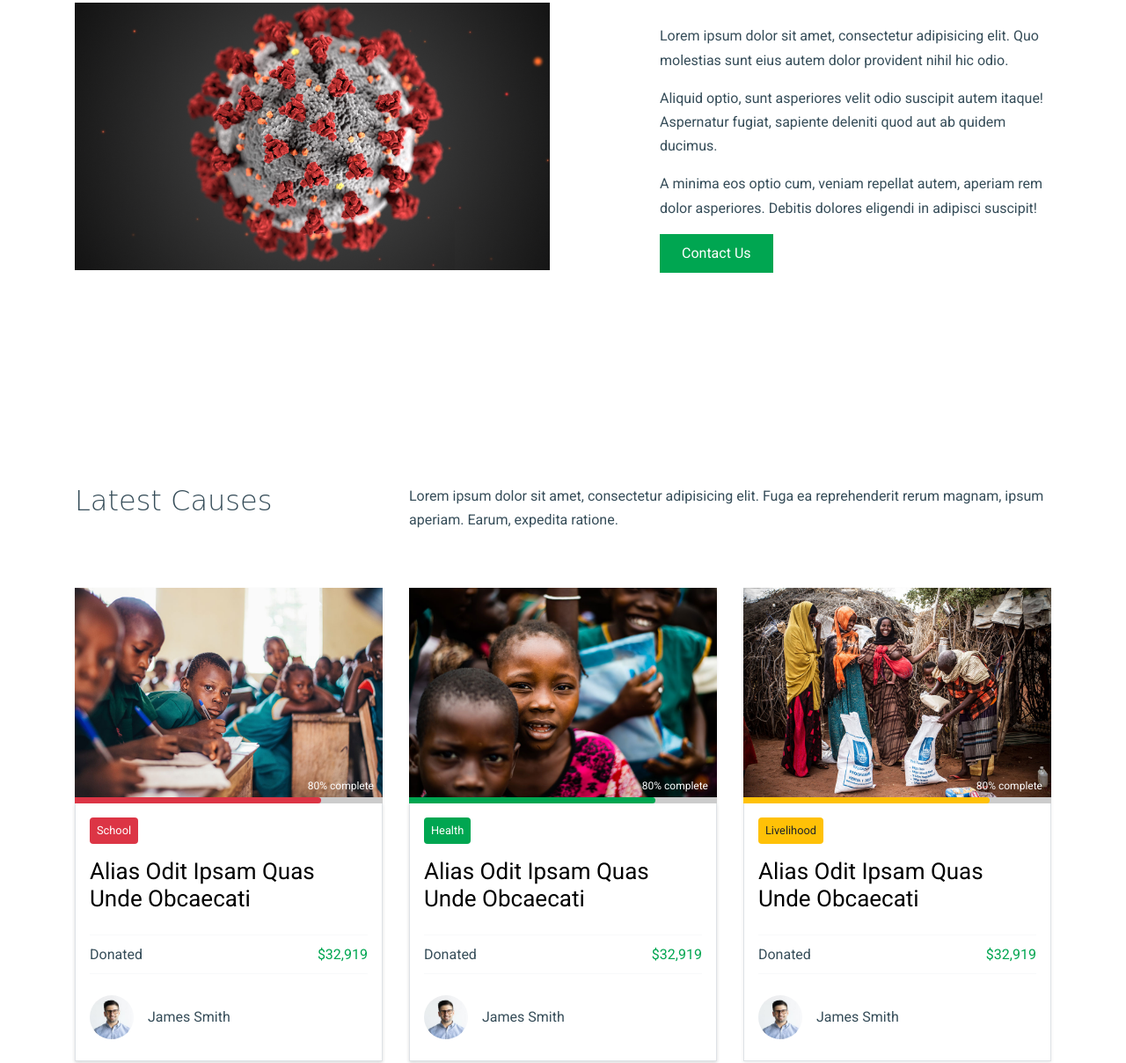
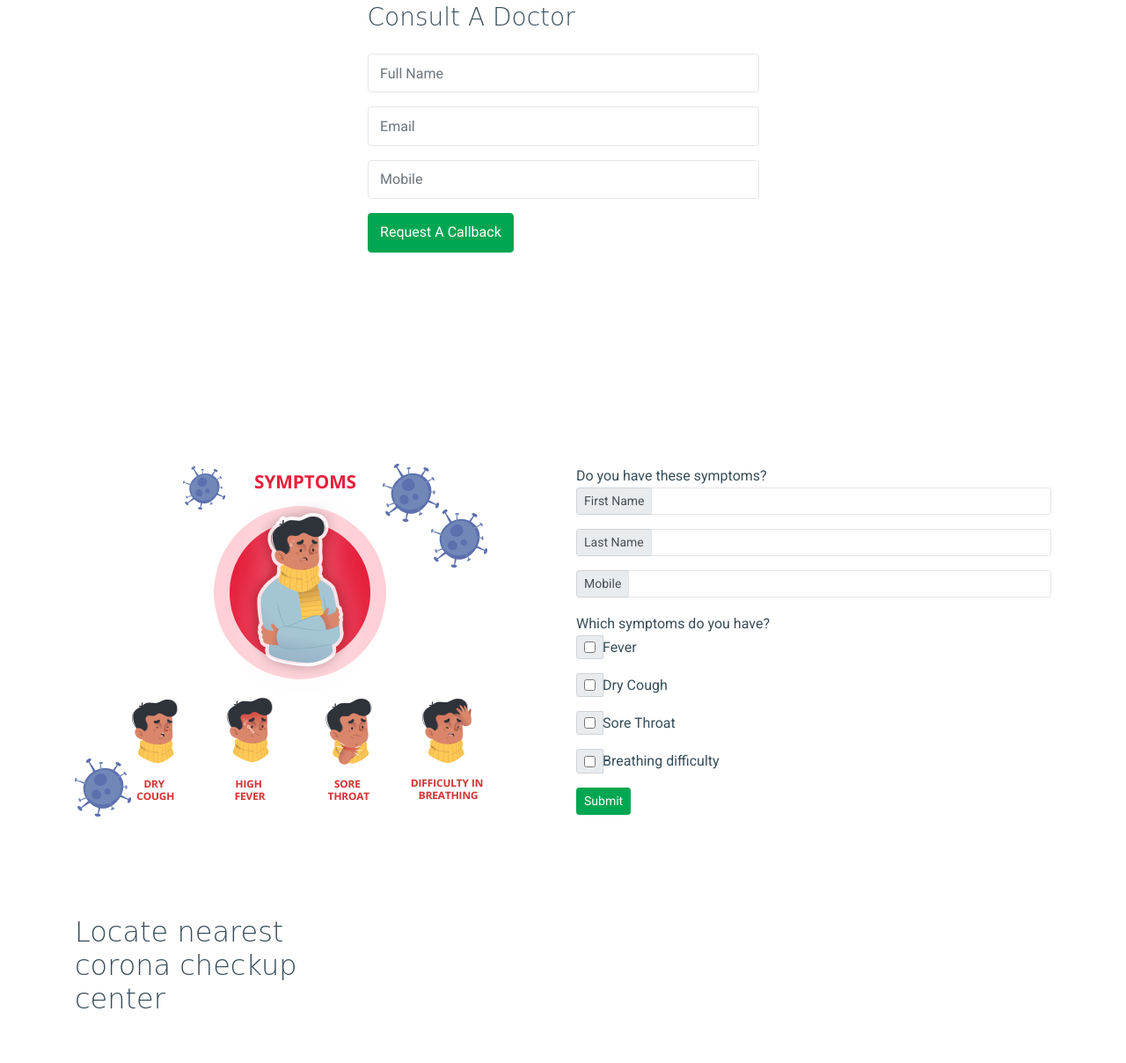
Before and after one commit to InternityFoundation/HACKCOVID, a plain HTML site: page about.html in a window 1280 px wide. Shown: the part 1067-2275 px from the top of the page at 88% size. Drawn offline with Linux system fonts and the light colour scheme; files whose address does not match are found by name; a web font is replaced by a local one.

Commit message:
Commit No 5

```diff
--- a/about.html
+++ b/about.html
@@ -106,23 +106,94 @@
 
     <div class="site-section">
       <div class="container">
-        <div class="row">
-          <div class="col-md-6">
-            <img src="images/corona.jpg" alt="Image" class="img-fluid">
-          </div>
-          <div class="col-md-5 ml-auto">
-            <h3 class="text-cursive mb-4"></h3>
-            <p>Lorem ipsum dolor sit amet, consectetur adipisicing elit. Quo molestias sunt eius autem dolor provident nihil hic odio.</p>
-            <p>Aliquid optio, sunt asperiores velit odio suscipit autem itaque! Aspernatur fugiat, sapiente deleniti quod aut ab quidem ducimus.</p>
-            <p>A minima eos optio cum, veniam repellat autem, aperiam rem dolor asperiores. Debitis dolores eligendi in adipisci suscipit!</p>
-            <p><a href="#" class="btn btn-primary rounded-0 px-4">Contact Us</a></p>
+        <div class="row justify-content-center">
+          <div class="col-md-5">
+            <h3 class="text-cursive mb-4">Consult A Doctor</h3>
+            <form action="#">
+              <div class="form-group">
+                <input type="text" class="form-control" placeholder="Full Name">
+              </div>
+              <div class="form-group">
+                <input type="email" class="form-control" placeholder="Email">
+              </div>
+              <div class="form-group">
+                <input type="text" class="form-control" placeholder="Mobile">
+              </div>
+              <div class="form-group">
+                <input type="submit" value="Request A Callback" class="btn btn-primary">
+              </div>
+            </form>
           </div>
         </div>
       </div>
     </div>
 
-    <div class="container">
-
+    <div class="site-section">
+      <div class="container">
+        <div class="row">
+          <div class="col-md-6">
+            <img src="images/symptoms.png" class="img-fluid">
+          </div>
+          <div class="col-md-6">
+            <div>Do you have these symptoms?</div>
+            <form>
+                <div class="input-group input-group-sm mb-3">
+              <div class="input-group-prepend">
+                <span class="input-group-text" id="inputGroup-sizing-sm">First Name</span>
+              </div>
+              <input type="text" class="form-control" aria-label="Sizing example input" aria-describedby="inputGroup-sizing-sm">
+                </div>
+                <div class="input-group input-group-sm mb-3">
+              <div class="input-group-prepend">
+                <span class="input-group-text" id="inputGroup-sizing-sm">Last Name</span>
+              </div>
+              <input type="text" class="form-control" aria-label="Sizing example input" aria-describedby="inputGroup-sizing-sm">
+                </div>
+                <div class="input-group input-group-sm mb-3">
+              <div class="input-group-prepend">
+                <span class="input-group-text" id="inputGroup-sizing-sm">Mobile</span>
+              </div>
+              <input type="text" class="form-control" aria-label="Sizing example input" aria-describedby="inputGroup-sizing-sm">
+                </div>
+                <div class="input-group input-group-sm">
+              <div>Which symptoms do you have?</div>
+                </div>
+                <div class="input-group input-group-sm mb-3">
+              <div class="input-group-prepend">
+                <div class="input-group-text">
+                  <input type="checkbox" aria-label="Radio button for following text input">
+                </div>
+              </div>
+              <div>Fever</div>
+                </div>
+                <div class="input-group input-group-sm mb-3">
+              <div class="input-group-prepend">
+                <div class="input-group-text">
+                  <input type="checkbox" aria-label="Radio button for following text input">
+                </div>
+              </div>
+              <div>Dry Cough</div>
+                </div>
+                <div class="input-group input-group-sm mb-3">
+              <div class="input-group-prepend">
+                <div class="input-group-text">
+                  <input type="checkbox" aria-label="Radio button for following text input">
+                </div>
+              </div>
+              <div>Sore Throat</div>
+                </div>
+                <div class="input-group input-group-sm mb-3">
+              <div class="input-group-prepend">
+                <div class="input-group-text">
+                  <input type="checkbox" aria-label="Radio button for following text input">
+                </div>
+              </div>
+              <div>Breathing difficulty</div>
+                </div>
+                <button type="button" class="btn btn-primary btn-sm">Submit</button>
+            </form>
+          </div>
+        </div>
     </div>
 
     <div class="site-section">
@@ -131,12 +202,10 @@
         <div class="row mb-5 align-items-st">
           <div class="col-md-4">
             <div class="heading-20219">
-              <h2 class="title text-cursive">Latest Causes</h2>
+              <h2 class="title text-cursive">Locate nearest corona checkup center</h2>
             </div>
           </div>
-          <div class="col-md-8">
-            <p>Lorem ipsum dolor sit amet, consectetur adipisicing elit. Fuga ea reprehenderit rerum magnam, ipsum aperiam. Earum, expedita ratione.</p>
-          </div>
+
         </div>
 
         <div class="row">
@@ -244,16 +313,7 @@
 
 
 
-    <div class="site-section">
-      <div class="container">
 
-            <div class="d-md-flex cta-20101 align-self-center bg-light p-5">
-              <div class=""><h2 class="text-cursive">Helping the Homeless, Hungry, and Hurtings Children</h2></div>
-              <div class="ml-auto"><a href="#" class="btn btn-primary">Donate Now</a></div>
-            </div>
-
-      </div>
-    </div>
 
     <footer class="site-footer bg-white">
       <div class="container">
```
Also changed, not shown: index.html (+1 -1 lines).
